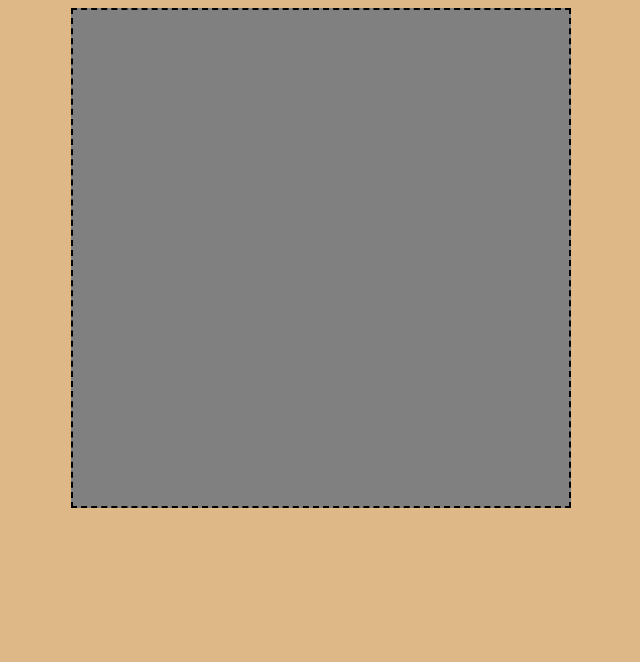
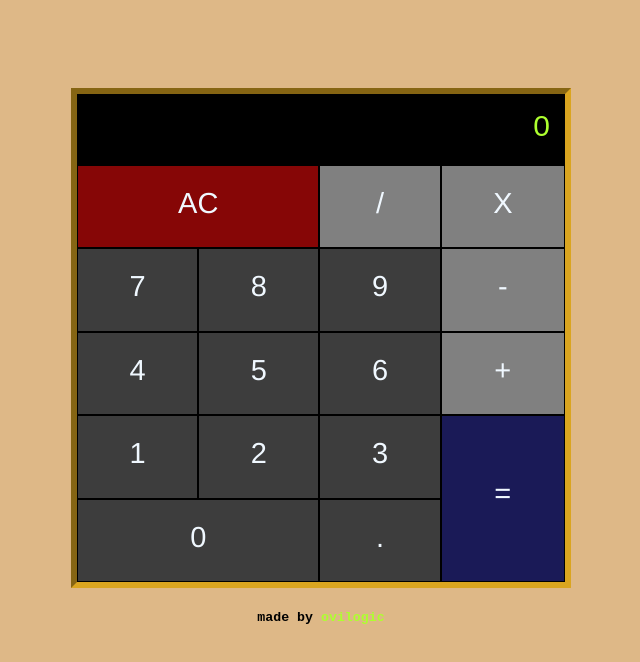
Before and after one commit to ovilogic/timer, a React (Create React App) app: page / in a window 1280 px wide. Shown: the top 662 px of the page, without its empty margins (319-959 px from the left). Built offline with nearby package versions, Linux system fonts and the light colour scheme.

Commit message:
looks are done

```diff
--- a/public/index.html
+++ b/public/index.html
@@ -40,4 +40,7 @@
       To create a production bundle, use `npm run build` or `yarn build`.
     -->
   </body>
+  <script crossorigin="txt/html" src="https://cdn.freecodecamp.org/testable-projects-fcc/v1/bundle.js">
+
+  </script>
 </html>
--- a/src/App.js
+++ b/src/App.js
@@ -3,7 +3,38 @@ import './style/app.css'
 
 function App() {
   return (
-    <div className="App">
+    <div className='page'>
+
+      <div className="App">
+        <div class="display">0</div>
+        <div class="grid-item AC">
+          <p>AC</p>
+        </div>
+        <div class="grid-item operator"><p>/</p></div>
+        <div class="grid-item operator"><p> X</p></div>
+        <div class="grid-item number"><p>7 </p></div>
+        <div class="grid-item number"><p> 8</p></div>
+        <div class="grid-item number"><p> 9</p></div>
+        <div class="grid-item operator"><p> -</p></div>
+        <div class="grid-item number"><p>4 </p></div>
+        <div class="grid-item number"><p> 5</p></div>
+        <div class="grid-item number"><p> 6</p></div>
+        <div class="grid-item operator"><p>+</p></div>
+        <div class="grid-item number"><p>1</p></div>
+        <div class="grid-item number"><p>2</p></div>
+        <div class="grid-item number"><p>3</p></div>
+        <div class="grid-item equal"><p>=</p></div>
+        <div class="grid-item zero"><p>0</p></div>
+        <div class="grid-item number"><p>.</p></div>
+
+      </div>
+
+      <div className='logo'>
+        <h5>made by
+        <a href='https://github.com/ovilogic'> ovilogic</a>
+        </h5>
+
+      </div>
 
     </div>
   );
--- a/src/style/app.css
+++ b/src/style/app.css
@@ -1,6 +1,92 @@
+.page {
+
+    position: relative;
+    top: 10vh;
+    display: flex;
+    flex-direction: column;
+
+}
+
 .App {
-    border: 2px dashed black;
+
     background-color: grey;
     width: 500px;
     height: 500px;
+    border: 6px inset goldenrod;
+
+    display: grid;
+    grid-template-columns: auto auto auto auto;
+    grid-template-rows: auto auto auto auto auto auto;
 }
+
+    .grid-item {
+        border: 1px solid black;
+        text-align: center;
+        margin: auto;
+        width: 100%;
+        height: 100%;
+        padding: 21px;
+        color: aliceblue;
+    }
+
+    .grid-item:hover {
+        border: 1px solid yellow;
+        color: yellow;
+    }
+
+    .grid-item p {
+        margin: auto;
+        align-items: center;
+        font-size: 29px;
+        font-family: Helvetica;
+    }
+
+    .display {
+        grid-column-start: 1;
+        grid-column-end: 5;
+        background-color: black;
+        color: greenyellow;
+        text-align: end;
+        font-family: Arial, Helvetica, sans-serif;
+        font-size: 30px;
+        padding: 15px;
+    }
+
+    .AC {
+        grid-column-start: 1;
+        grid-column-end: 3;
+        background-color: rgb(134, 6, 6);
+    }
+
+    .number, .zero {
+        background-color: rgb(61, 61, 61);
+
+    }
+
+    .equal {
+        background-color: rgb(26, 26, 87);
+        grid-area: 5 / 4 / 7 / 4;
+    }
+
+    .equal p {
+        margin-top: 40px;
+    }
+
+
+    .zero {
+        grid-column-start: 1;
+        grid-column-end: 3;
+    }
+
+.logo {
+    font-family: 'Courier New', Courier, monospace;
+}
+
+.logo h5 {
+    text-align: center;
+}
+
+.logo a {
+    text-decoration: none;
+    color: greenyellow;
+}
```
